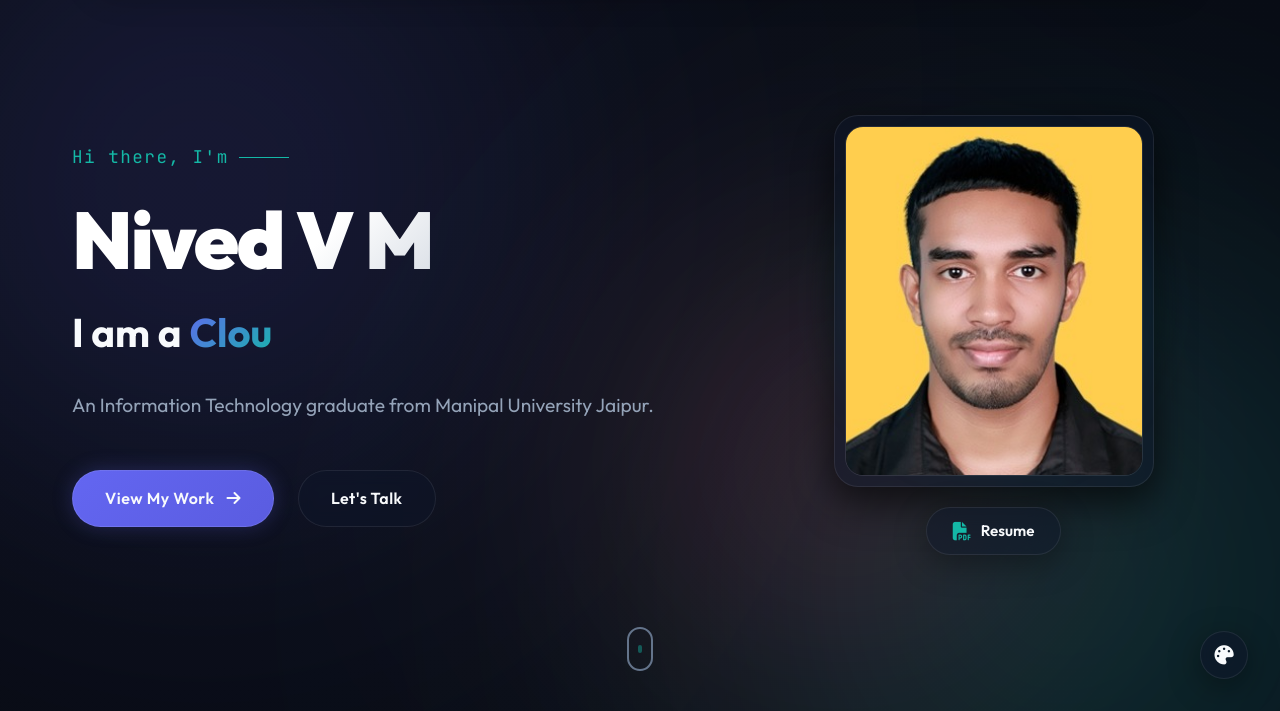
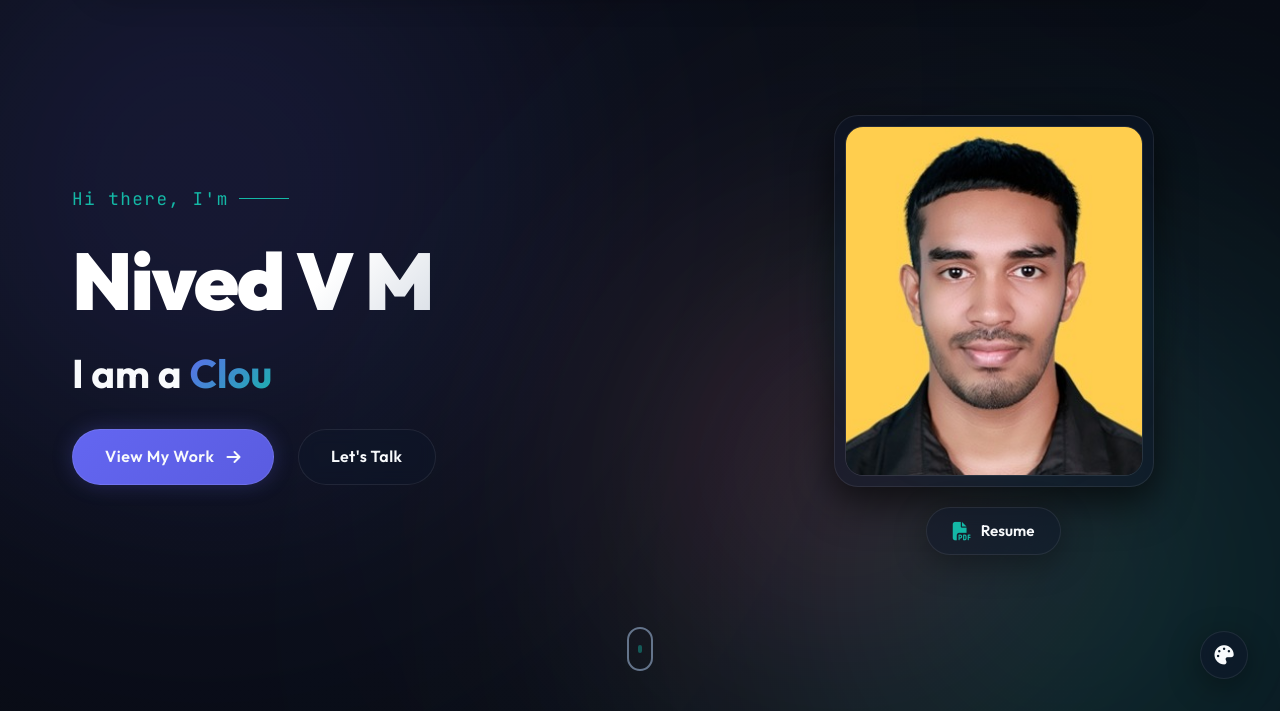
Before and after one commit to Nivvedd00/Portfolio, a plain HTML site: page index.html in a window 1280 px wide. Shown: the part 89-800 px from the top of the page. Drawn offline with Linux system fonts and the light colour scheme; animation ran at ten frames a second.

Commit message:
Remove hero description paragraph
Removed the hero description paragraph from the index.html.

```diff
--- a/index.html
+++ b/index.html
@@ -78,9 +78,6 @@
           <h2 class="hero-subtitle" id="hero-subtitle">
             I am a <span class="typing-text" id="typing-text"></span>
           </h2>
-          <p class="hero-description" id="hero-description">
-            An Information Technology graduate from Manipal University Jaipur.
-          </p>
           <div class="hero-actions" id="hero-actions">
             <a href="#projects" class="btn btn-primary" id="btn-view-work">
               View My Work <i class="fa-solid fa-arrow-right"></i>
```
